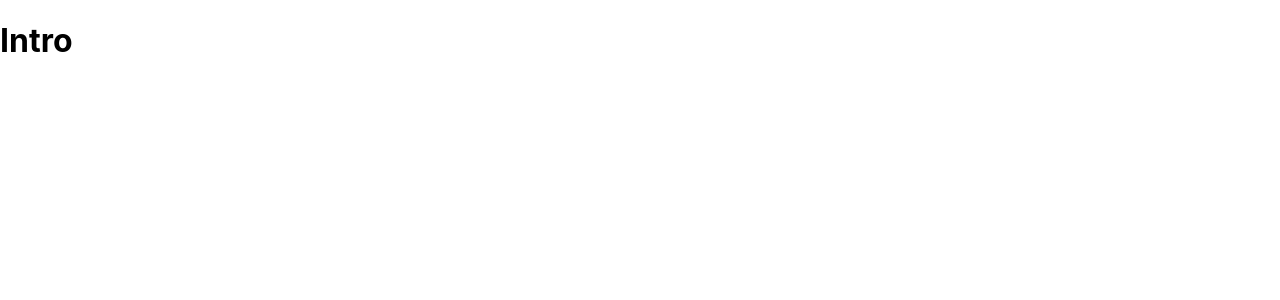
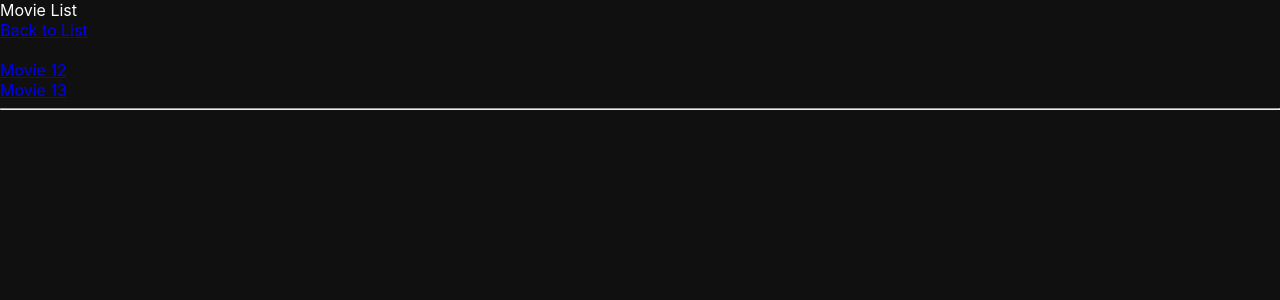
Before and after one commit to XOP/upcoming-movies, a JavaScript app: page / in a window 1280 px wide. Shown: the top 300 px of the page. Built offline with nearby package versions, Linux system fonts and the light colour scheme; the HTML template or start-up script is replaced by a standard one.

Commit message:
routes and store init

```diff
--- a/src/App.js
+++ b/src/App.js
@@ -1,8 +1,17 @@
+import { Provider } from "react-redux";
+import { BrowserRouter as Router } from "react-router-dom";
+
+import AppRouter from "./routes/AppRouter";
+
+import store from "./redux/configure";
+
 const App = () => {
   return (
-    <div>
-      <h1>Intro</h1>
-    </div>
+    <Provider store={store}>
+      <Router basename={window.location.pathname || ''}>
+          <AppRouter />
+      </Router>
+    </Provider>
   );
 }
 
--- a/src/index.css
+++ b/src/index.css
@@ -1,3 +1,7 @@
+html {
+  background: #101010;
+}
+
 body {
   margin: 0;
   font-family: -apple-system, BlinkMacSystemFont, 'Segoe UI', 'Roboto', 'Oxygen',
@@ -5,9 +9,5 @@ body {
     sans-serif;
   -webkit-font-smoothing: antialiased;
   -moz-osx-font-smoothing: grayscale;
+  color: #fefefe;
 }
-
-code {
-  font-family: source-code-pro, Menlo, Monaco, Consolas, 'Courier New',
-    monospace;
-}
--- /dev/null
+++ b/src/redux/configure.js
@@ -0,0 +1,7 @@
+import { configureStore } from "@reduxjs/toolkit";
+
+const store = configureStore({
+    reducer: state => state
+});
+
+export default store;
--- /dev/null
+++ b/src/routes/AppRouter.js
@@ -0,0 +1,43 @@
+import { Route, Switch, Link, useParams } from "react-router-dom";
+import { routeNames } from "./routes";
+
+const MovieItem = () => {
+  let { movie } = useParams();
+
+  return <div>Movie Item: {movie}</div>;
+};
+
+const MovieList = () => {
+  return (
+    <section>
+      <div>Movie List</div>
+
+      <Link to={routeNames.LIST}>Back to List</Link>
+      <br />
+      <br />
+      <Link to='/movie/id12'>Movie 12</Link>
+      <br />
+      <Link to='/movie/id13'>Movie 13</Link>
+
+      <hr />
+
+      <Switch>
+        <Route path={routeNames.ITEM} exact>
+          <MovieItem />
+        </Route>
+      </Switch>
+    </section>
+  );
+};
+
+const AppRouter = () => {
+  return (
+    <Switch>
+      <Route path={routeNames.LIST}>
+        <MovieList />
+      </Route>
+    </Switch>
+  );
+};
+
+export default AppRouter;
--- /dev/null
+++ b/src/routes/routes.js
@@ -0,0 +1,7 @@
+const routeNames = {
+  LIST: "/",
+  ITEM: "/movie/:movie",
+};
+
+
+export { routeNames };
```
Also changed, not shown: package.json (+5 -3 lines), 1 other file (tests, documents, lock files or other folders).
